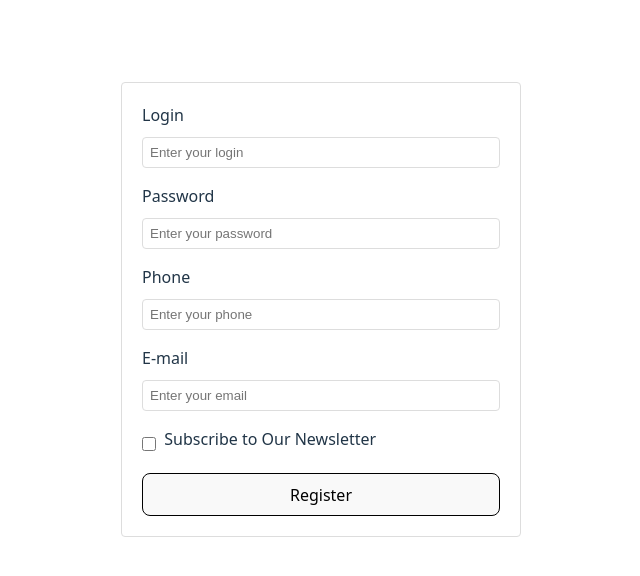
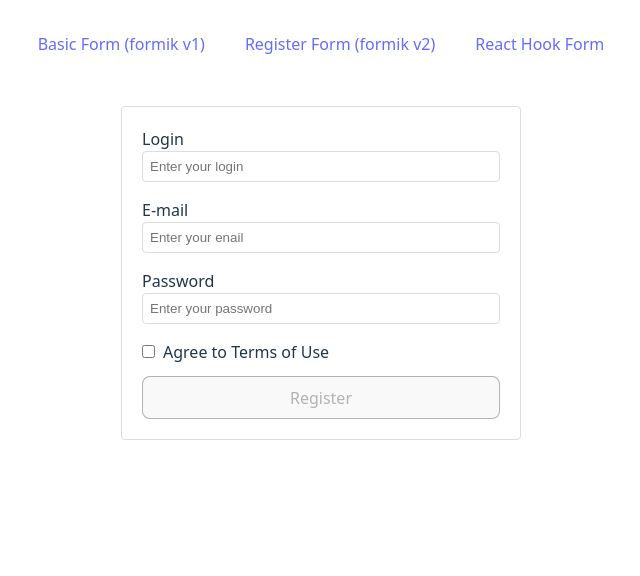
Before and after one commit to paniSil/react-hw-10, a React (Vite) app: page /registerform in a window 1280 px wide. Shown: the top 576 px of the page, without its empty margins (319-959 px from the left). Built offline with nearby package versions, Linux system fonts and the light colour scheme.

Commit message:
checkbox update, navigation

```diff
--- a/package.json
+++ b/package.json
@@ -14,6 +14,7 @@
     "react": "^19.0.0",
     "react-dom": "^19.0.0",
     "react-hook-form": "^7.55.0",
+    "react-router": "^7.4.1",
     "yup": "^1.6.1"
   },
   "devDependencies": {
--- a/src/App.tsx
+++ b/src/App.tsx
@@ -1,6 +1,7 @@
 import './App.css'
 import BasicForm from './components/BasicForm'
 import HookForm from './components/HookForm'
+import Navigation from './components/Navigation'
 import RegisterForm from './components/RegisterForm'
 
 function App() {
@@ -8,7 +9,8 @@
     <>
       {/* <BasicForm /> */}
       {/* <RegisterForm /> */}
-      <HookForm />
+      {/* <HookForm /> */}
+      <Navigation />
     </>
   )
 }
--- a/src/components/BasicForm.tsx
+++ b/src/components/BasicForm.tsx
@@ -52,7 +52,7 @@
           <ErrorMessage name="password" component="div" className="error" />
         </div>
         <div className="checkbox-group">
-          <Field type="checkbox" id="subscribe" name="subscribe" />
+          <Field className="checkbox-input" type="checkbox" id="subscribe" name="subscribe" />
           <label htmlFor="subscribe">Subscribe to Our Newsletter</label>
         </div>
         <button type="submit">Register</button>
--- a/src/components/FormField.tsx
+++ b/src/components/FormField.tsx
@@ -30,9 +30,11 @@
       : { autoComplete: 'off', autoCorrect: 'off', autoCapitalize: 'off', spellCheck: 'false' }
 
   return (
-    <div className="form-group">
-      <label htmlFor={id}>{label}</label>
-      <Field id={id} name={name} type={type} {...autoCompleteProps} placeholder={placeholder} />
+    <div className={`${type === 'checkbox' ? 'checkbox-group' : 'form-group'}`}>
+      <div>
+        <label htmlFor={id}>{label}</label>
+        <Field id={id} name={name} type={type} {...autoCompleteProps} placeholder={placeholder} />
+      </div>
       <ErrorMessage name={name} component="div" className="error" />
       {successMessage && <SuccessMessage message={successMessage} touched={touched} error={error} />}
     </div>
--- /dev/null
+++ b/src/components/Navigation.tsx
@@ -0,0 +1,39 @@
+import React from 'react'
+import { BrowserRouter, NavLink, Routes, Route } from 'react-router'
+import BasicForm from './BasicForm'
+import RegisterForm from './RegisterForm'
+import HookForm from './HookForm'
+
+const Navigation = () => {
+  return (
+    <BrowserRouter>
+      <nav>
+        <ul>
+          <li>
+            <NavLink to="/basicform" end>
+              Basic Form (formik v1)
+            </NavLink>
+          </li>
+          <li>
+            <NavLink to="/registerform" end>
+              Register Form (formik v2)
+            </NavLink>
+          </li>
+          <li>
+            <NavLink to="/hookform" end>
+              React Hook Form
+            </NavLink>
+          </li>
+        </ul>
+      </nav>
+
+      <Routes>
+        <Route path="/basicform" element={<BasicForm />} />
+        <Route path="/registerform" element={<RegisterForm />} />
+        <Route path="/hookform" element={<HookForm />} />
+      </Routes>
+    </BrowserRouter>
+  )
+}
+
+export default Navigation
--- a/src/components/RegisterForm.tsx
+++ b/src/components/RegisterForm.tsx
@@ -1,5 +1,5 @@
 import { Formik, Form } from 'formik'
-import { object, string } from 'yup'
+import { boolean, object, string } from 'yup'
 import FormField from './FormField'
 
 const validationSchema = object({
@@ -16,7 +16,8 @@
   password: string()
     .required('Password is required')
     .min(8, 'Password must be at least 8 characters long')
-    .max(20, 'Password must be less than 20 characters long')
+    .max(20, 'Password must be less than 20 characters long'),
+  subscribe: boolean().oneOf([true], 'Please, agree to Terms of Use')
 })
 
 const initialValues = {
@@ -78,10 +79,9 @@
             autoComplete="new-password"
           />
 
-          {/* Checkbox group ? */}
           <div className="checkbox-group">
-            <FormField id={`checkbox-${randomSuffix}`} type="checkbox" name="subscribe" />
-            <label htmlFor="subscribe">Subscribe to Our Newsletter</label>
+            <FormField id="subscribe" type="checkbox" name="subscribe" error={errors.subscribe} />
+            {(!errors.subscribe || !touched.subscribe) && <label htmlFor="subscribe">Agree to Terms of Use</label>}
           </div>
 
           <button type="submit" disabled={!isValid}>
--- a/src/index.css
+++ b/src/index.css
@@ -17,6 +17,10 @@
   box-sizing: border-box;
   margin: 0;
   padding: 0;
+}
+
+body {
+  display: flex;
 }
 
 a {
@@ -52,7 +56,6 @@
 
 label {
   display: block;
-  margin-bottom: 10px;
 }
 
 button {
@@ -102,11 +105,6 @@
   width: 4%;
 }
 
-#subscribe {
-  width: auto;
-  margin-right: 8px;
-}
-
 .error {
   color: red;
 }
@@ -114,3 +112,23 @@
 .success {
   color: green;
 }
+
+ul {
+  list-style-type: none;
+  flex-direction: row;
+}
+
+li {
+  display: inline;
+  padding: 20px;
+}
+
+.error-message {
+  color: red;
+  font-size: 12px;
+  margin-top: 5px;
+}
+.field-container {
+  display: flex;
+  align-items: center;
+}
```
Also changed, not shown: 1 other file (tests, documents, lock files or other folders).
